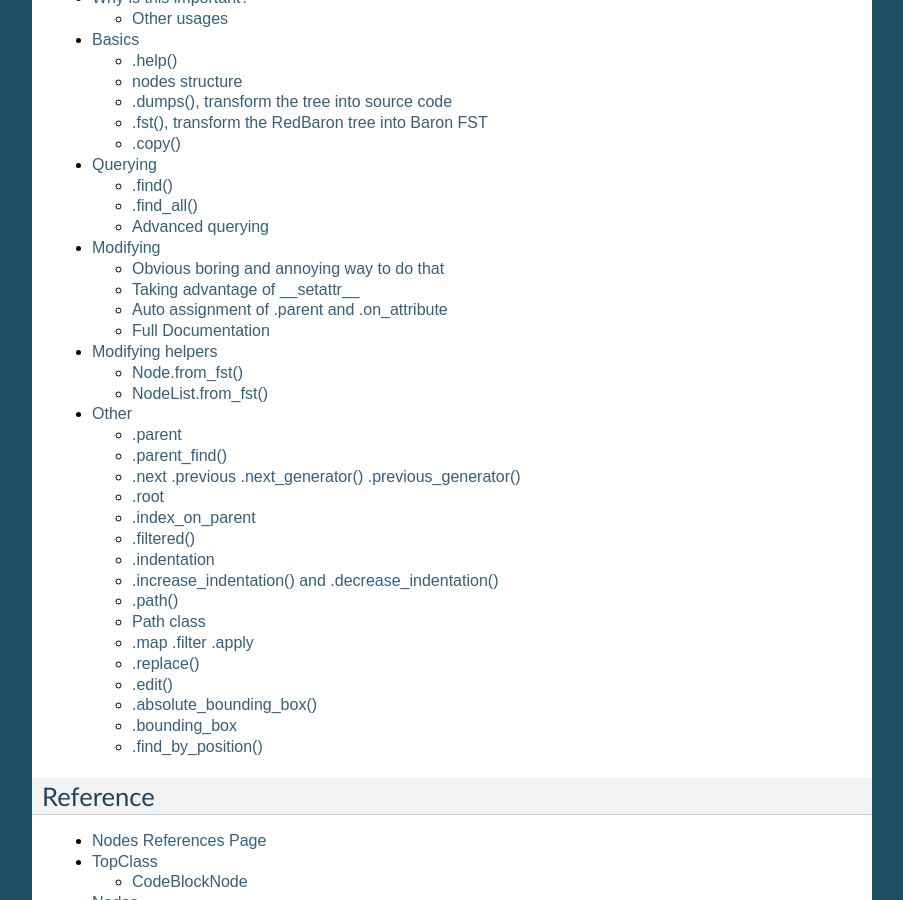
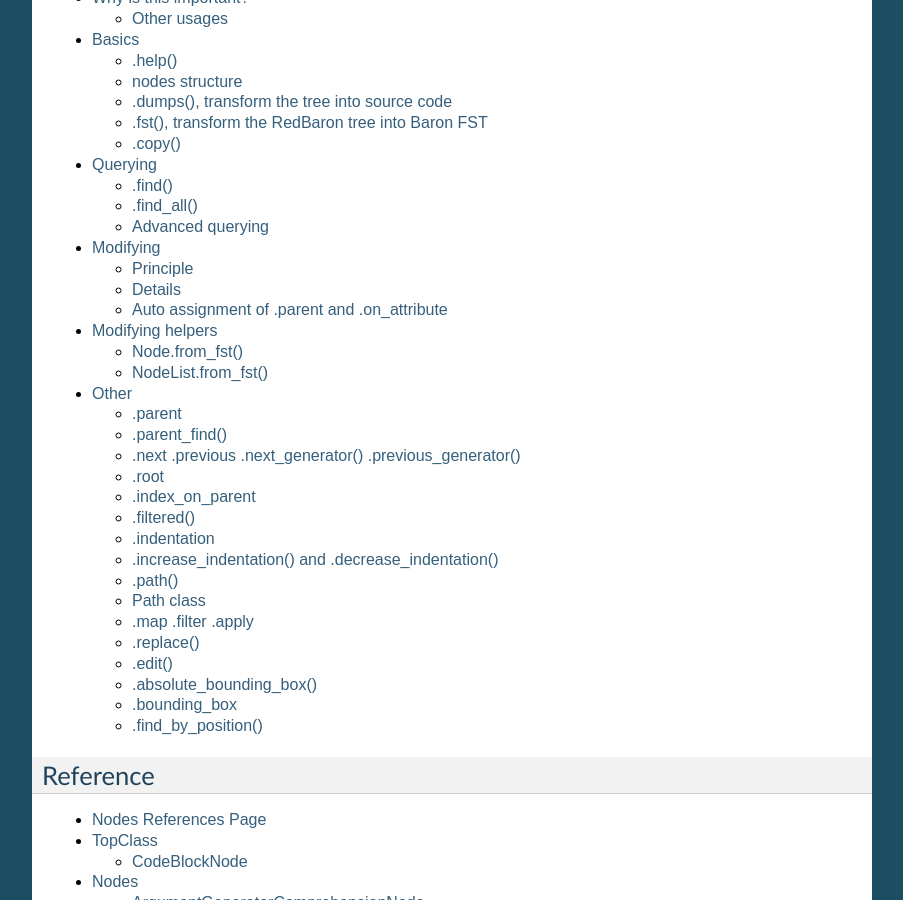
Before and after one commit to PyCQA/redbaron, a Sphinx documentation site: the page built from docs/index.rst, in a window 1280 px wide and 900 px high, scrolled down 939 px. Shown: the whole window, without its empty margins (198-1101 px from the left). Built offline with Sphinx 7.4.7, drawn with Linux system fonts in a browser that asks for light colours; part of the change alters nothing that is shown.

Commit message:
[doc] big rewrite of the modifying page

```diff
--- a/docs/modifying.rst
+++ b/docs/modifying.rst
@@ -13,21 +13,11 @@
 Modifying
 =========
 
-This is obviously one of the main usage of what you'll want to do with
-RedBaron. Thankfully, RedBaron provides ways to help you do that.
+Principle
+---------
 
-Obvious boring and annoying way to do that
-------------------------------------------
-
-This is the way of doing things that you'll probably never want to have to do.
-You can construct by hand new RedBaron nodes and attach them to existing node
-attributes. This is very boring to do since you need to construct everything by
-hand and that RedBaron node except Baron FST as first argument, but knowing how
-to do this might proves itself useful in some situation to bypass RedBaron
-limitations. Warning: it's very easy to break things doing this, absolutely no
-protection mechanisms are in place.
-
-Example:
+When it comes to modifying the tree, the normal classical way would tell you to
+use the RedBaron nodes constructors, like this:
 
 .. ipython::
 
@@ -37,29 +27,32 @@ Example:
 
     In [56]: red[0].value
 
-    In [57]: red[0].value = NameNode({"type": "name", "value": "stuff"})
+    In [57]: red[0].value = NameNode({'first_formatting': [{'type': 'space', 'value': ' '}], 'value': '+', 'second_formatting': [{'type': 'space', 'value': ' '}], 'second': {'section': 'number', 'type': 'int', 'value': '1'}, 'type': 'binary_operator', 'first': {'section': 'number', 'type': 'int', 'value': '1'}})
 
     In [58]: red
 
-Taking advantage of __setattr__
--------------------------------
+As you can see, this is totally impracticable. So, to solve this problem,
+RedBaron adopt a simple logic: you already know how to code in python, so, just
+send python code in form of a string, RedBaron will takes care or parsing and
+injecting it into its tree. This give an extremely simple and intuitive API:
 
-While paying the price of magic, RedBaron exploits the power of overloading
-__setattr__ to allow you to write things like:
+.. ipython:: python
 
-.. ipython::
+    In [55]: red = RedBaron("a = 1")
 
-    In [64]: from redbaron import RedBaron
+    In [56]: red[0].value
 
-    In [65]: red = RedBaron("a = 1")
+    In [57]: red[0].value = "1 + 1"
 
-    In [66]: red[0].value = "(1 + 3) * 4"
+    In [58]: red
 
-    In [67]: red[0]
+The details on how you can modify **every** nodes can be found here: :doc:`nodes_reference`.
 
-If you assign a string to a node attribute, RedBaron will
-automatically parse it with RedBaron and put the result in the
-previous node.
+Details
+-------
+
+As you might have already noticed, you can set attributes of a node with a
+string or a RedBaron node. This is also possible by directly passing FST.
 
 Here is an IPython session illustrating all the possibilities (be sure to have
 read the "node structures" in basics to understand what is happening):
@@ -153,17 +146,6 @@ a :file:`fst node`, an instance of a node or a node list.
 
 The same is done for :file:`.on_attribute`.
 
-Full Documentation
-------------------
-
-After an horribly long and boring work, every RedBaron node has advanced and
-powerfull automatic behavior on the string :file:`__setattr__` magic to
-evaluate the given string in the correct context and even automatically doing
-annoying work like, for example, fixing the indentation of an input for a
-function body.
-
-The whole documentation per nodes can be found on this page: :doc:`nodes_reference`.
-
 Next
 ~~~~
 
```
